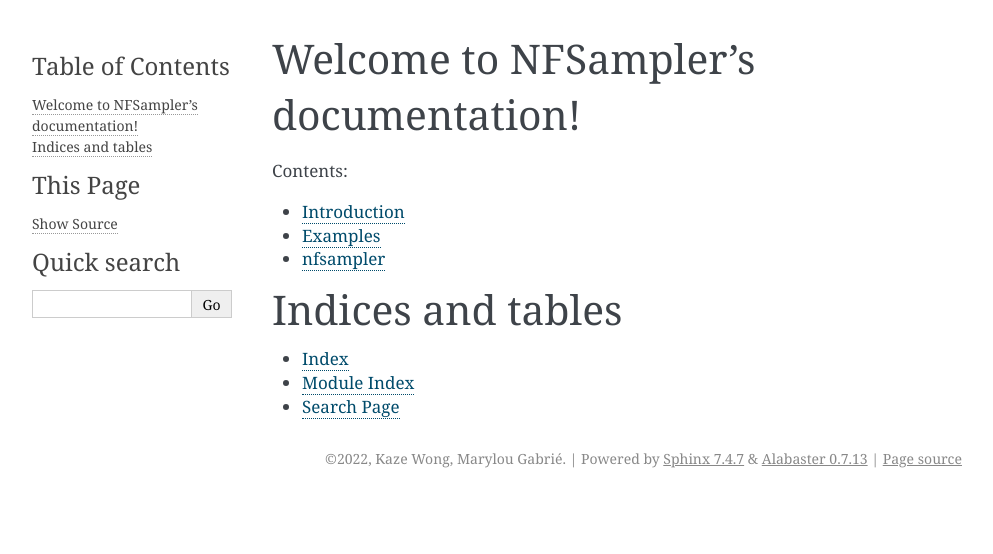
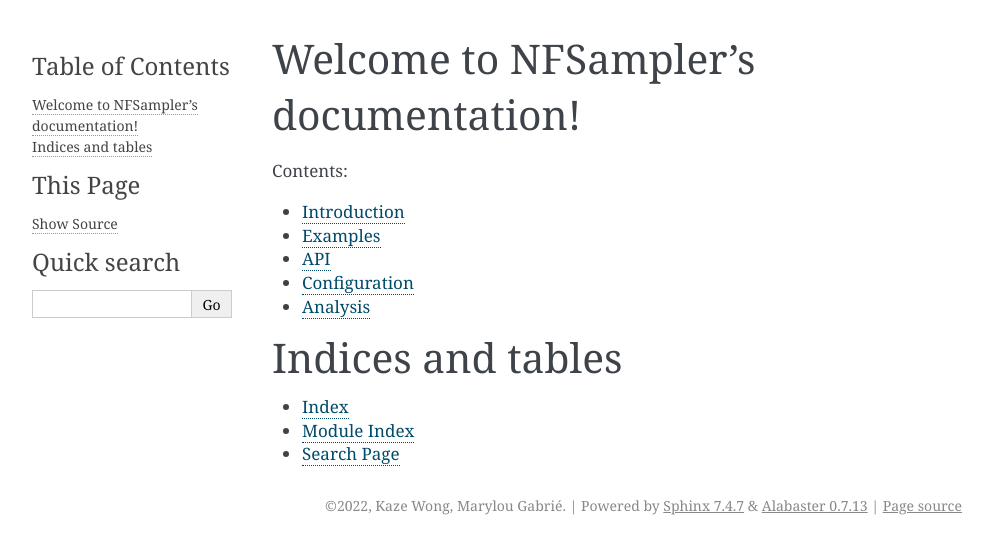
Before and after one commit to kazewong/flowMC, a Sphinx documentation site: the page built from docs/source/index.rst, in a window 1280 px wide. Shown: the top 554 px of the page, without its empty margins (148-1141 px from the left). Built offline with Sphinx 7.4.7, drawn with Linux system fonts in a browser that asks for light colours.

Commit message:
add configuration.rst add anlaysis.rst

```diff
--- /dev/null
+++ b/docs/source/analysis.rst
@@ -0,0 +1,4 @@
+Analysis
+========
+
+Detail about analying a run
--- a/docs/source/api/modules.rst
+++ b/docs/source/api/modules.rst
@@ -1,5 +1,5 @@
-nfsampler
-=========
+API
+===
 
 .. toctree::
    :maxdepth: 4
--- /dev/null
+++ b/docs/source/configuration.rst
@@ -0,0 +1,2 @@
+Configuration
+=============
--- a/docs/source/index.rst
+++ b/docs/source/index.rst
@@ -8,6 +8,8 @@
    intro
    examples
    api/modules
+   configuration
+   analysis
 
 
 
```
Also changed, not shown: 9 other files.
